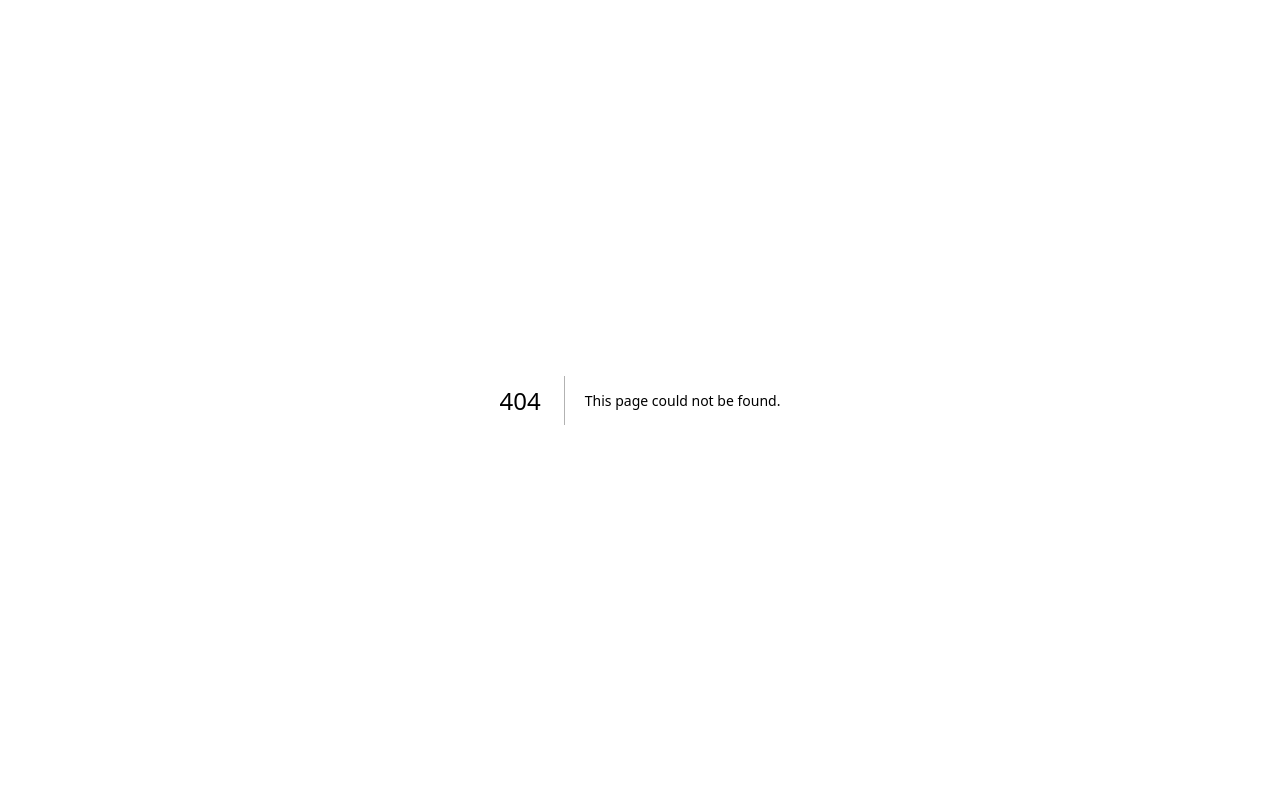
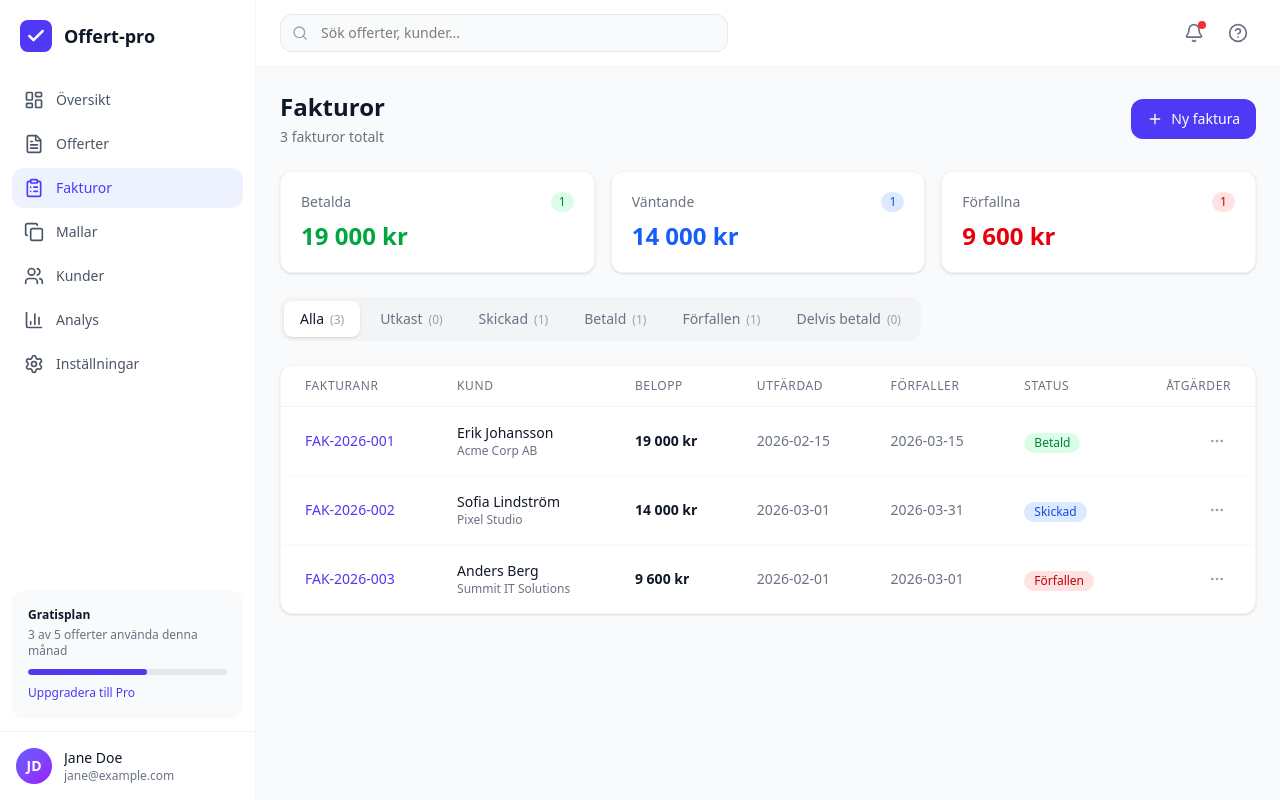
Before and after one commit to brombieyt-design/Offertpro2.0, a Next.js app: page /invoices in a window 1280 px wide. Before the commit this address had no page. Built offline with nearby package versions, Linux system fonts and the light colour scheme.

Commit message:
Add invoices list page with summary cards and filter tabs
https://claude.ai/code/session_012niyuSKE2nFJYQBDAAzjKy

```diff
--- /dev/null
+++ b/src/app/(dashboard)/invoices/page.tsx
@@ -0,0 +1,186 @@
+import Link from "next/link";
+import { Plus, MoreHorizontal } from "lucide-react";
+import { invoices } from "@/lib/mock-data";
+import { invoiceStatusLabels, invoiceStatusColors } from "@/lib/constants";
+import { formatCurrency, formatDate, cn } from "@/lib/utils";
+import type { InvoiceStatus } from "@/types";
+
+const tabs: { label: string; value: InvoiceStatus | "all" }[] = [
+  { label: "Alla", value: "all" },
+  { label: "Utkast", value: "draft" },
+  { label: "Skickad", value: "sent" },
+  { label: "Betald", value: "paid" },
+  { label: "Förfallen", value: "overdue" },
+  { label: "Delvis betald", value: "partially_paid" },
+];
+
+function countByStatus(status: InvoiceStatus | "all") {
+  if (status === "all") return invoices.length;
+  return invoices.filter((inv) => inv.status === status).length;
+}
+
+function sumByStatus(status: InvoiceStatus) {
+  return invoices
+    .filter((inv) => inv.status === status)
+    .reduce((sum, inv) => sum + inv.total, 0);
+}
+
+export default function InvoicesPage() {
+  const paidAmount = sumByStatus("paid");
+  const pendingAmount = sumByStatus("sent") + sumByStatus("draft");
+  const overdueAmount = sumByStatus("overdue");
+
+  return (
+    <div className="space-y-6">
+      {/* Header */}
+      <div className="flex items-center justify-between">
+        <div>
+          <h1 className="text-2xl font-bold text-gray-900">Fakturor</h1>
+          <p className="text-sm text-gray-500 mt-1">
+            {invoices.length} fakturor totalt
+          </p>
+        </div>
+        <Link
+          href="/invoices/new"
+          className="inline-flex items-center gap-2 px-4 py-2.5 bg-indigo-600 text-white text-sm font-medium rounded-xl hover:bg-indigo-700 transition-colors"
+        >
+          <Plus className="w-4 h-4" />
+          Ny faktura
+        </Link>
+      </div>
+
+      {/* Summary cards */}
+      <div className="grid grid-cols-1 md:grid-cols-3 gap-4">
+        <div className="bg-white rounded-xl border border-gray-100 shadow-sm p-5">
+          <div className="flex items-center justify-between">
+            <p className="text-sm font-medium text-gray-500">Betalda</p>
+            <span className="inline-flex items-center px-2 py-0.5 rounded-full text-xs font-medium bg-green-100 text-green-700">
+              {countByStatus("paid")}
+            </span>
+          </div>
+          <p className="text-2xl font-bold text-green-600 mt-2">
+            {formatCurrency(paidAmount)}
+          </p>
+        </div>
+        <div className="bg-white rounded-xl border border-gray-100 shadow-sm p-5">
+          <div className="flex items-center justify-between">
+            <p className="text-sm font-medium text-gray-500">Väntande</p>
+            <span className="inline-flex items-center px-2 py-0.5 rounded-full text-xs font-medium bg-blue-100 text-blue-700">
+              {countByStatus("sent") + countByStatus("draft")}
+            </span>
+          </div>
+          <p className="text-2xl font-bold text-blue-600 mt-2">
+            {formatCurrency(pendingAmount)}
+          </p>
+        </div>
+        <div className="bg-white rounded-xl border border-gray-100 shadow-sm p-5">
+          <div className="flex items-center justify-between">
+            <p className="text-sm font-medium text-gray-500">Förfallna</p>
+            <span className="inline-flex items-center px-2 py-0.5 rounded-full text-xs font-medium bg-red-100 text-red-700">
+              {countByStatus("overdue")}
+            </span>
+          </div>
+          <p className="text-2xl font-bold text-red-600 mt-2">
+            {formatCurrency(overdueAmount)}
+          </p>
+        </div>
+      </div>
+
+      {/* Filter tabs */}
+      <div className="flex gap-1 bg-gray-100 p-1 rounded-xl w-fit">
+        {tabs.map((tab) => {
+          const count = countByStatus(tab.value);
+          return (
+            <button
+              key={tab.value}
+              className={cn(
+                "px-4 py-2 text-sm font-medium rounded-lg transition-colors",
+                tab.value === "all"
+                  ? "bg-white text-gray-900 shadow-sm"
+                  : "text-gray-500 hover:text-gray-700"
+              )}
+            >
+              {tab.label}
+              <span className="ml-1.5 text-xs text-gray-400">({count})</span>
+            </button>
+          );
+        })}
+      </div>
+
+      {/* Table */}
+      <div className="bg-white rounded-xl border border-gray-100 shadow-sm overflow-hidden">
+        <table className="w-full">
+          <thead>
+            <tr className="border-b border-gray-100">
+              <th className="text-left text-xs font-medium text-gray-500 uppercase tracking-wider px-6 py-3">
+                Fakturanr
+              </th>
+              <th className="text-left text-xs font-medium text-gray-500 uppercase tracking-wider px-6 py-3">
+                Kund
+              </th>
+              <th className="text-left text-xs font-medium text-gray-500 uppercase tracking-wider px-6 py-3">
+                Belopp
+              </th>
+              <th className="text-left text-xs font-medium text-gray-500 uppercase tracking-wider px-6 py-3">
+                Utfärdad
+              </th>
+              <th className="text-left text-xs font-medium text-gray-500 uppercase tracking-wider px-6 py-3">
+                Förfaller
+              </th>
+              <th className="text-left text-xs font-medium text-gray-500 uppercase tracking-wider px-6 py-3">
+                Status
+              </th>
+              <th className="text-right text-xs font-medium text-gray-500 uppercase tracking-wider px-6 py-3">
+                Åtgärder
+              </th>
+            </tr>
+          </thead>
+          <tbody className="divide-y divide-gray-50">
+            {invoices.map((invoice) => (
+              <tr
+                key={invoice.id}
+                className="hover:bg-gray-50 transition-colors"
+              >
+                <td className="px-6 py-4 text-sm font-medium text-indigo-600">
+                  {invoice.number}
+                </td>
+                <td className="px-6 py-4">
+                  <div className="text-sm font-medium text-gray-900">
+                    {invoice.customer.name}
+                  </div>
+                  <div className="text-xs text-gray-500">
+                    {invoice.customer.company}
+                  </div>
+                </td>
+                <td className="px-6 py-4 text-sm font-semibold text-gray-900">
+                  {formatCurrency(invoice.total)}
+                </td>
+                <td className="px-6 py-4 text-sm text-gray-500">
+                  {formatDate(invoice.issuedAt)}
+                </td>
+                <td className="px-6 py-4 text-sm text-gray-500">
+                  {formatDate(invoice.dueDate)}
+                </td>
+                <td className="px-6 py-4">
+                  <span
+                    className={cn(
+                      "inline-flex items-center px-2.5 py-0.5 rounded-full text-xs font-medium",
+                      invoiceStatusColors[invoice.status]
+                    )}
+                  >
+                    {invoiceStatusLabels[invoice.status]}
+                  </span>
+                </td>
+                <td className="px-6 py-4 text-right">
+                  <button className="p-1.5 text-gray-400 hover:text-gray-600 hover:bg-gray-100 rounded-lg transition-colors">
+                    <MoreHorizontal className="w-4 h-4" />
+                  </button>
+                </td>
+              </tr>
+            ))}
+          </tbody>
+        </table>
+      </div>
+    </div>
+  );
+}
```
